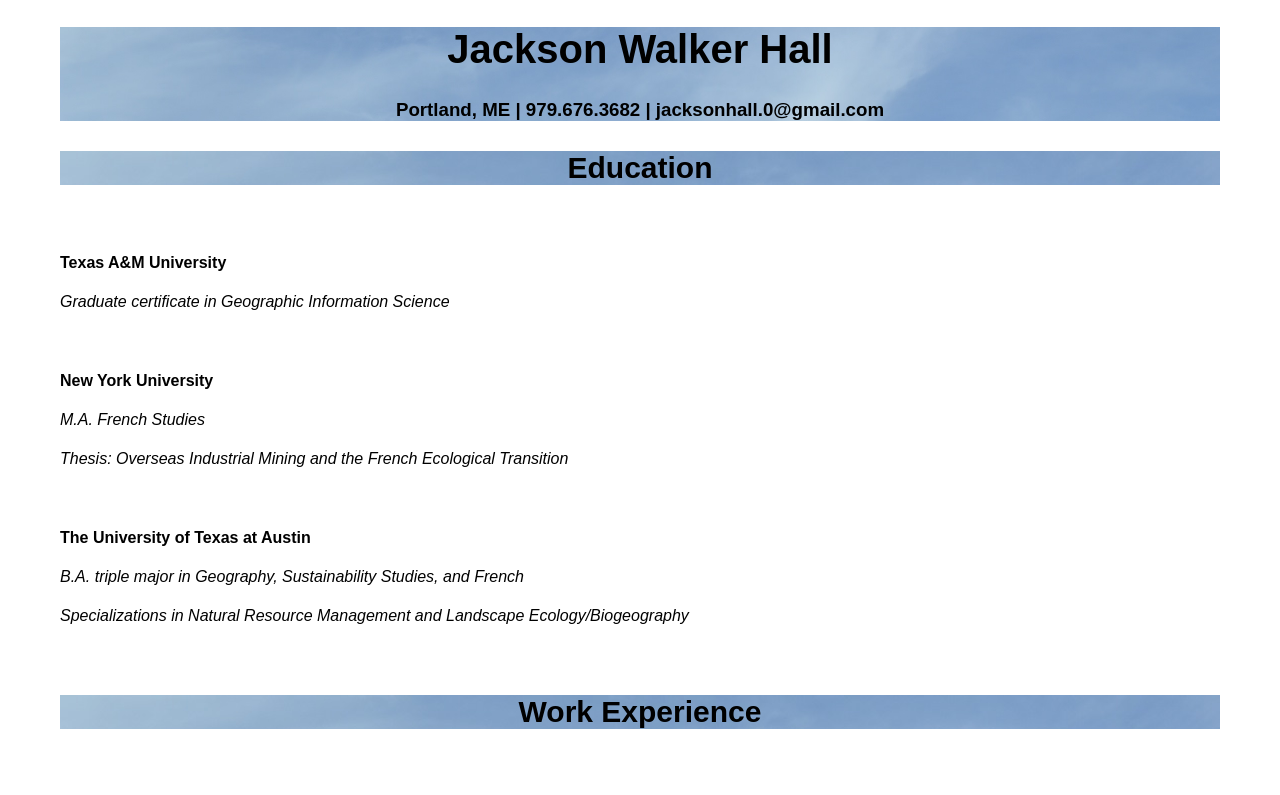
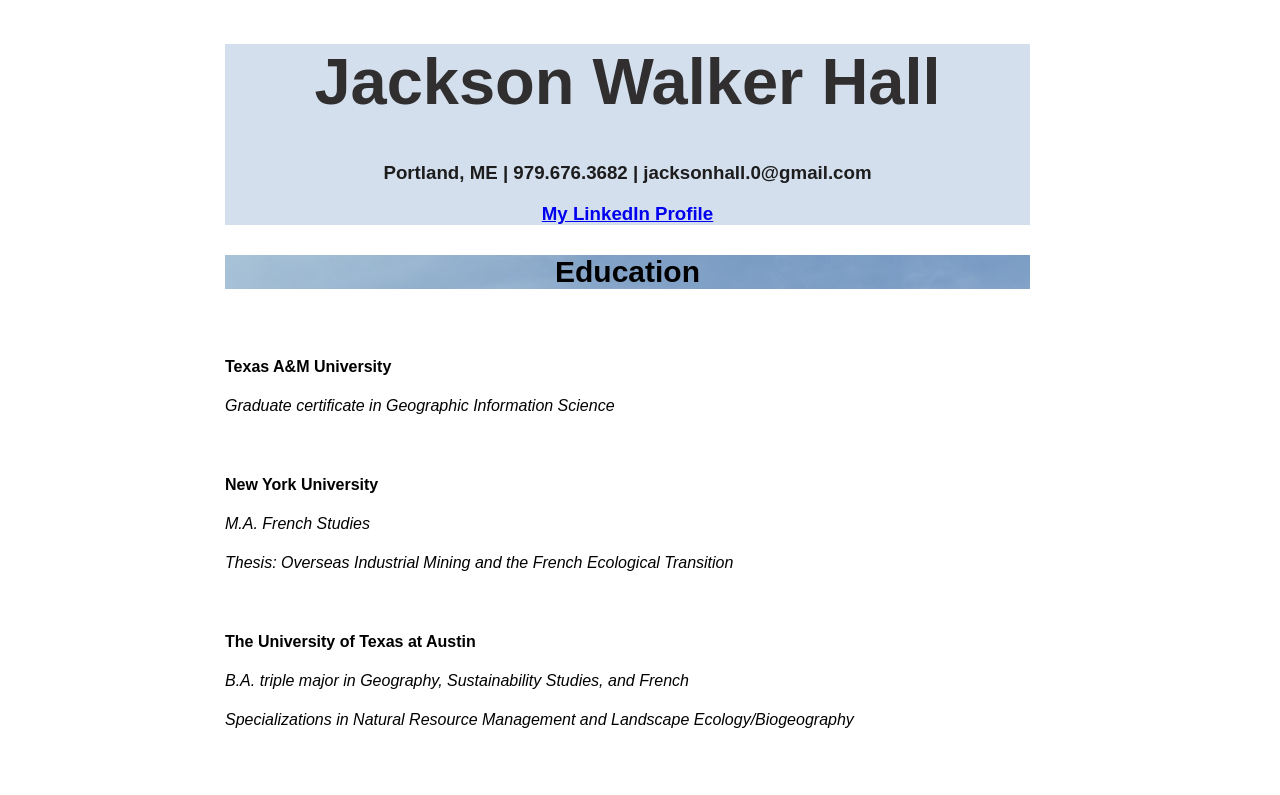
Before and after one commit to halljackson/GEOG_JackHall_GEOG678, a plain HTML site: page lab/week03/JackHall_Resume.html in a window 1280 px wide. Shown: the top 795 px of the page. Drawn offline with Linux system fonts and the light colour scheme.

Commit message:
Initial Commit

```diff
--- a/lab/week03/JackHall_Resume.html
+++ b/lab/week03/JackHall_Resume.html
@@ -11,10 +11,11 @@
 
 <body>
 <div class="introduction">
-  <h1> Jackson Walker Hall</h1>
-  <h3>Portland, ME | 979.676.3682 | jacksonhall.0@gmail.com</h3>
+  <h1 class="name"> Jackson Walker Hall</h1>
+  <h3 class="contact-info">Portland, ME | 979.676.3682 | jacksonhall.0@gmail.com</h3>
+  <h3><a href="https://www.linkedin.com/in/halljacksonwalker">My LinkedIn Profile</a></h3>
+
 </div>
-
 
   <div>
      <h3 class="heading">Education</h3><br>
--- a/lab/week03/Resume_stylesheet.css
+++ b/lab/week03/Resume_stylesheet.css
@@ -3,21 +3,24 @@
 
 body {
     font-family: Arial, sans-serif;
-    margin-left: 60px;
-    margin-right: 60px;
+    margin-left: 225px;
+    margin-right: 250px;
     margin-bottom: 200px;
     padding: 0;
     background-color: #ffffff;
+
 }
 
 .name {
 
     font-weight: 750;
-    font-size: 65px
+    font-size: 65px;
+    color: rgb(48, 46, 46);
 }
 
 .contact-info {
     text-align: center;
+    color: rgb(29, 29, 29);
 }
 
 h1 {
@@ -29,6 +32,7 @@ h1 {
     font-size: 30px;
     text-align: center;
     background-image: url('BigBend.jpg');
+
 
 
 }
@@ -68,7 +72,7 @@ span {
 
 
 .introduction {
-    background-image: url('BigBend.jpg');
+    background-color:rgba(135, 166, 206, 0.356);
     background-size: cover;
     background-repeat: no-repeat;
     opacity: 1;
```
Also changed, not shown: lab/week03/Lab03_Codeacademy_CSS_Tutorial.png (added), lab/week03/Lab03_Codeacademy_CSS_Tutorial2.png (added), lab/week03/Lab03_Codeacademy_CSS_Tutorial3.png (added).
